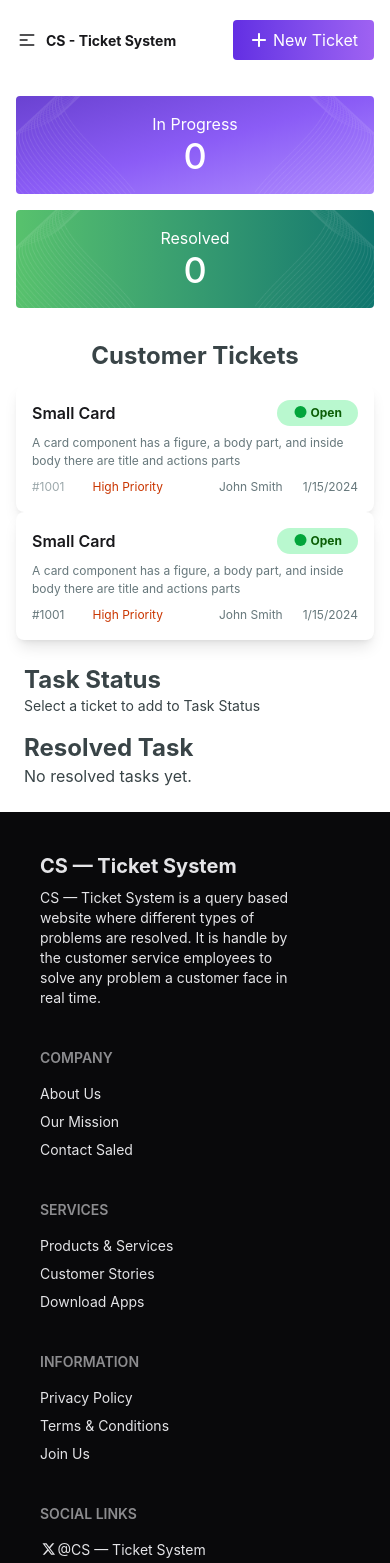
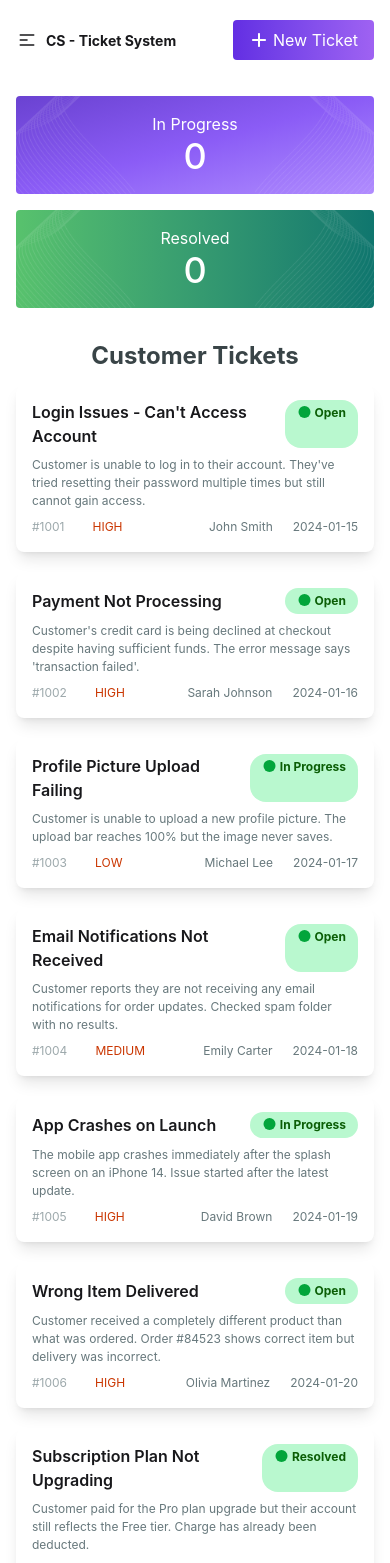
Before and after one commit to golamsarwar96/cs-ticket-system, a React (Vite) app: page / in a window 390 px wide. Shown: the top 1563 px of the page. Built offline with nearby package versions, Linux system fonts and the light colour scheme.

Commit message:
Made json, loaded data in main component and used props to pass data to customerTickets component and showed json data using use hook. Showed the data in 2 column layout using grid and made it mobile responsive

```diff
--- /dev/null
+++ b/public/data.json
@@ -0,0 +1,110 @@
+[
+  {
+    "id": "#1001",
+    "title": "Login Issues - Can't Access Account",
+    "description": "Customer is unable to log in to their account. They've tried resetting their password multiple times but still cannot gain access.",
+    "customer": "John Smith",
+    "priority": "HIGH",
+    "status": "Open",
+    "createdAt": "2024-01-15"
+  },
+  {
+    "id": "#1002",
+    "title": "Payment Not Processing",
+    "description": "Customer's credit card is being declined at checkout despite having sufficient funds. The error message says 'transaction failed'.",
+    "customer": "Sarah Johnson",
+    "priority": "HIGH",
+    "status": "Open",
+    "createdAt": "2024-01-16"
+  },
+  {
+    "id": "#1003",
+    "title": "Profile Picture Upload Failing",
+    "description": "Customer is unable to upload a new profile picture. The upload bar reaches 100% but the image never saves.",
+    "customer": "Michael Lee",
+    "priority": "LOW",
+    "status": "In Progress",
+    "createdAt": "2024-01-17"
+  },
+  {
+    "id": "#1004",
+    "title": "Email Notifications Not Received",
+    "description": "Customer reports they are not receiving any email notifications for order updates. Checked spam folder with no results.",
+    "customer": "Emily Carter",
+    "priority": "MEDIUM",
+    "status": "Open",
+    "createdAt": "2024-01-18"
+  },
+  {
+    "id": "#1005",
+    "title": "App Crashes on Launch",
+    "description": "The mobile app crashes immediately after the splash screen on an iPhone 14. Issue started after the latest update.",
+    "customer": "David Brown",
+    "priority": "HIGH",
+    "status": "In Progress",
+    "createdAt": "2024-01-19"
+  },
+  {
+    "id": "#1006",
+    "title": "Wrong Item Delivered",
+    "description": "Customer received a completely different product than what was ordered. Order #84523 shows correct item but delivery was incorrect.",
+    "customer": "Olivia Martinez",
+    "priority": "HIGH",
+    "status": "Open",
+    "createdAt": "2024-01-20"
+  },
+  {
+    "id": "#1007",
+    "title": "Subscription Plan Not Upgrading",
+    "description": "Customer paid for the Pro plan upgrade but their account still reflects the Free tier. Charge has already been deducted.",
+    "customer": "James Wilson",
+    "priority": "MEDIUM",
+    "status": "Resolved",
+    "createdAt": "2024-01-21"
+  },
+  {
+    "id": "#1008",
+    "title": "Two-Factor Locked Out",
+    "description": "Customer lost access to their authenticator app and is now locked out of their account. Backup codes are not working.",
+    "customer": "Sophia Anderson",
+    "priority": "HIGH",
+    "status": "Open",
+    "createdAt": "2024-01-22"
+  },
+  {
+    "id": "#1009",
+    "title": "Dashboard Data Not Loading",
+    "description": "The analytics dashboard shows a blank screen with a spinner indefinitely. Issue is reproducible across Chrome and Firefox.",
+    "customer": "Liam Thomas",
+    "priority": "MEDIUM",
+    "status": "In Progress",
+    "createdAt": "2024-01-23"
+  },
+  {
+    "id": "#1010",
+    "title": "Refund Not Received After 10 Days",
+    "description": "Customer was approved for a refund on January 10th but the amount has not been credited back to their account.",
+    "customer": "Ava Jackson",
+    "priority": "MEDIUM",
+    "status": "Open",
+    "createdAt": "2024-01-24"
+  },
+  {
+    "id": "#1011",
+    "title": "Search Returning Irrelevant Results",
+    "description": "The product search feature is returning completely unrelated items. Searching for 'laptop' returns clothing and accessories.",
+    "customer": "Noah White",
+    "priority": "LOW",
+    "status": "Resolved",
+    "createdAt": "2024-01-25"
+  },
+  {
+    "id": "#1012",
+    "title": "Account Suspended Without Notice",
+    "description": "Customer's account was suspended without any prior warning or email explanation. They have not violated any terms of service.",
+    "customer": "Isabella Harris",
+    "priority": "HIGH",
+    "status": "Open",
+    "createdAt": "2024-01-26"
+  }
+]
--- a/src/App.jsx
+++ b/src/App.jsx
@@ -1,16 +1,29 @@
+import { Suspense } from "react";
 import "./App.css";
 import Banner from "./components/Banner";
 import CustomerTickets from "./components/CustomerTickets";
 import Footer from "./components/Footer";
 import NavBar from "./components/NavBar";
 
+const fetchTicketData = async () => {
+  const res = await fetch("data.json");
+  return res.json();
+};
+
 function App() {
+  const ticketPromise = fetchTicketData();
   return (
     <div className="max-w-300 mx-auto">
       {" "}
       <NavBar></NavBar>
       <Banner></Banner>
-      <CustomerTickets></CustomerTickets>
+      <Suspense
+        fallback={
+          <span className="loading loading-spinner text-primary"></span>
+        }
+      >
+        <CustomerTickets ticketPromise={ticketPromise}></CustomerTickets>
+      </Suspense>
       <Footer></Footer>
     </div>
   );
--- a/src/components/CustomerTickets.jsx
+++ b/src/components/CustomerTickets.jsx
@@ -1,8 +1,10 @@
 import { faCircle } from "@fortawesome/free-solid-svg-icons";
 import { FontAwesomeIcon } from "@fortawesome/react-fontawesome";
-import React from "react";
+import React, { use } from "react";
 
-const CustomerTickets = () => {
+const CustomerTickets = ({ ticketPromise }) => {
+  const ticketData = use(ticketPromise);
+  console.log(ticketData);
   return (
     <div className="p-4">
       <h1 className="text-2xl font-bold text-mist-700 text-center lg:text-left mb-3">
@@ -10,58 +12,37 @@ const CustomerTickets = () => {
       </h1>
       <div className="grid gap-4 lg:grid-cols-3 grid-cols-1">
         {/* tickets section */}
-        <div className="lg:flex gap-9 lg:col-span-2">
+        <div className="grid lg:grid-cols-2 gap-5 lg:col-span-2">
           {/* Single ticket */}
-          <div class="card lg:w-96 bg-base-100 card-sm shadow-lg">
-            <div class="card-body">
+          {ticketData.map((ticket) => (
+            <div className="card lg:w-96 bg-base-100 card-sm shadow-lg">
+              <div className="card-body">
                 <div className="flex justify-between gap-1">
-                <h2 class="card-title flex-1">Small Card</h2>
-                <span className="bg-[#B9F8CF] font-bold px-4 py-1 rounded-2xl text-[#0B5E06]">
-                  <FontAwesomeIcon className="text-[#02A53B]" icon={faCircle} />{" "}
-                  Open
+                  <h2 className="card-title flex-1">{ticket.title}</h2>
+                  <span className="bg-[#B9F8CF] font-bold px-3 py-1 rounded-2xl text-[#0B5E06]">
+                    <FontAwesomeIcon
+                      className="text-[#02A53B]"
+                      icon={faCircle}
+                    />{" "}
+                    {ticket.status}
                   </span>
                 </div>
                 <p className="text-mist-500 text-medium">
-                A card component has a figure, a body part, and inside body
-                there are title and actions parts
+                  {ticket.description}
                 </p>
-              <div class="card-actions flex justify-between">
+                <div className="card-actions flex justify-between">
                   <div className="flex gap-7">
-                  <p className="text-mist-400">#1001</p>
-                  <p className="text-orange-700">High Priority</p>
+                    <p className="text-mist-400">{ticket.id}</p>
+                    <p className="text-orange-700">{ticket.priority}</p>
                   </div>
                   <div className="flex gap-5 text-mist-500">
-                  <p>John Smith</p>
-                  <p>1/15/2024</p>
+                    <p>{ticket.customer}</p>
+                    <p>{ticket.createdAt}</p>
                   </div>
                 </div>
               </div>
             </div>
-          <div class="card lg:w-96 bg-base-100 card-sm shadow-lg">
-            <div class="card-body">
-              <div className="flex justify-between gap-1">
-                <h2 class="card-title flex-1">Small Card</h2>
-                <span className="bg-[#B9F8CF] font-bold px-4 py-1 rounded-2xl text-[#0B5E06]">
-                  <FontAwesomeIcon className="text-[#02A53B]" icon={faCircle} />{" "}
-                  Open
-                </span>
-              </div>
-              <p className="text-mist-500 text-medium">
-                A card component has a figure, a body part, and inside body
-                there are title and actions parts
-              </p>
-              <div class="card-actions flex justify-between">
-                <div className="flex gap-7">
-                  <p className="text-mist-500">#1001</p>
-                  <p className="text-orange-700">High Priority</p>
-                </div>
-                <div className="flex gap-5 text-mist-500">
-                  <p>John Smith</p>
-                  <p>1/15/2024</p>
-                </div>
-              </div>
-            </div>
-          </div>
+          ))}
         </div>
         <div className="lg:col-span-1 space-y-4 p-2">
           {/* Task Section */}
```
Lines whose indentation alone changed are shown as unchanged.
